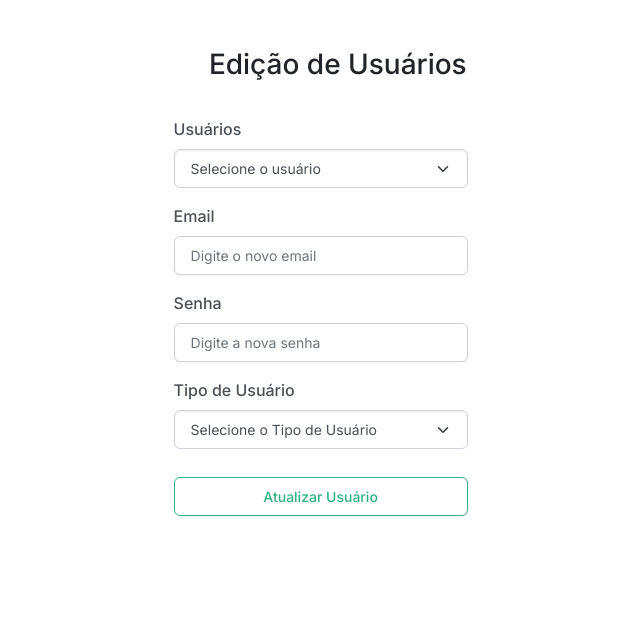
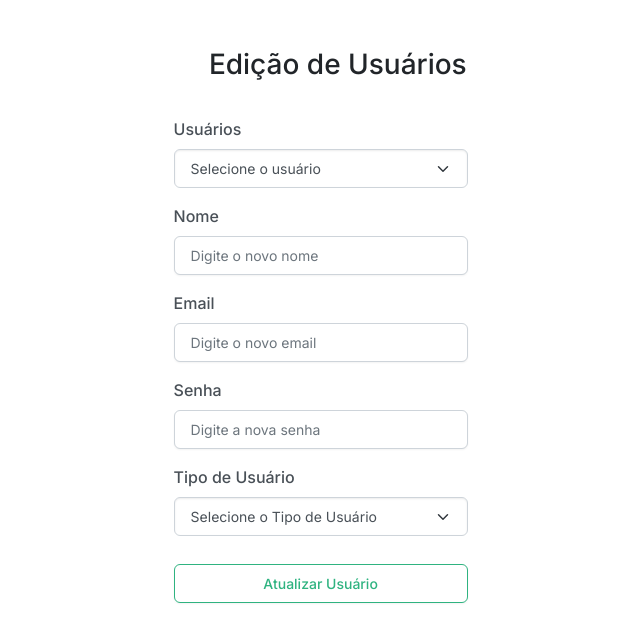
Before and after one commit to joystick2707/Loja-de-Carros, a PHP site: page /editaUsuario.php in a window 1280 px wide. Shown: the part 77-719 px from the top of the page, without its empty margins (290-930 px from the left). Run offline with PHP 8.4, Linux system fonts and the light colour scheme; data comes from the database, SQL or seed files in the repository; some libraries are stand-ins or nearby versions.

Commit message:
Update editaUsuario.php

```diff
--- a/editaUsuario.php
+++ b/editaUsuario.php
@@ -6,19 +6,15 @@ if ($_SERVER['REQUEST_METHOD'] == 'POST') {
     $email = $_POST['editaEmail'];
     $senha = $_POST['editaSenha'];
     $tipoUsuario = $_POST['tipoUsuario'];
+    $novoNome = $_POST['novoNome'];
 
-    // Verifica se todos os campos foram preenchidos
     if (!empty($nome) && !empty($email) && !empty($senha) && !empty($tipoUsuario)) {
 
-        // Prepara a consulta para atualizar o usuário
-        $stmt = $conn->prepare("UPDATE usuario SET email = ?, senha = ?, tipoUsuario = ? WHERE nome = ?");
+        $stmt = $conn->prepare("UPDATE usuario SET nome = ? , email = ?, senha = ?, tipoUsuario = ? WHERE nome = ?");
+        $stmt->bind_param("sssss", $novoNome, $email, $senha, $tipoUsuario, $nome);
 
-        $stmt->bind_param("ssss", $email, $senha, $tipoUsuario, $nome);
-
-        // Executa a consulta
         $result = $stmt->execute();
 
-        // Exibe a mensagem de sucesso ou erro
         if ($result) {
             echo "<script>
                     window.onload = function() {
@@ -43,7 +39,6 @@ if ($_SERVER['REQUEST_METHOD'] == 'POST') {
                   </script>";
         }
 
-        // Fecha a consulta
         $stmt->close();
     } else {
         echo "<script>
@@ -59,7 +54,6 @@ if ($_SERVER['REQUEST_METHOD'] == 'POST') {
     }
 }
 
-// Recuperando usuários da tabela `usuario`
 $sqlUser = "SELECT nome FROM usuario";
 $resultUser = $conn->query($sqlUser);
 ?>
@@ -96,6 +90,7 @@ $resultUser = $conn->query($sqlUser);
                             <li><a class="dropdown-item" href="editaVeiculo.php">Editar</a></li>
                             <li><a class="dropdown-item" href="cadastroCarros.php">Cadastrar</a></li>
                             <li><a class="dropdown-item" href="removeVeiculo.php">Excluir</a></li>
+                            <li><a class="dropdown-item" href="listaVeiculos.php">Listar</a></li>
                         </ul>
                     </li>
                     <li class="nav-item dropdown">
@@ -105,6 +100,7 @@ $resultUser = $conn->query($sqlUser);
                         <ul class="dropdown-menu" aria-labelledby="dropdownMenuLink1">
                             <li><a class="dropdown-item" href="editaUsuario.php">Editar</a></li>
                             <li><a class="dropdown-item" href="removeUsuarios.php">Remover</a></li>
+                            <li><a class="dropdown-item" href="listaUsuarios.php">Listar</a></li>
                         </ul>
                     </li>
                 </ul>
@@ -137,6 +133,10 @@ $resultUser = $conn->query($sqlUser);
             </select>
         </div>
         <div class="mb-3">
+            <label for="email" class="form-label">Nome</label>
+            <input type="text" class="form-control" id="email" name="novoNome" placeholder="Digite o novo nome" required>
+        </div>
+        <div class="mb-3">
             <label for="email" class="form-label">Email</label>
             <input type="email" class="form-control" id="email" name="editaEmail" placeholder="Digite o novo email" required>
         </div>
```
